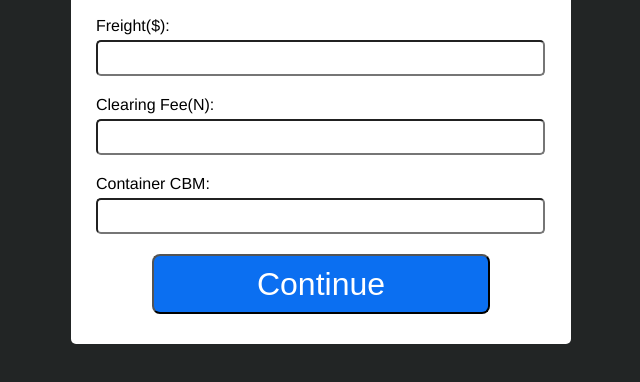
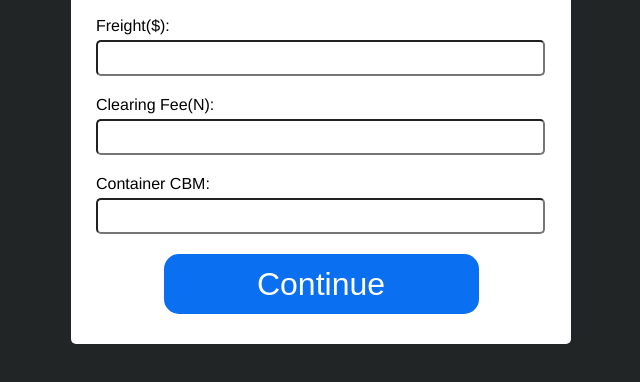
Before and after one commit to Kkebuka/Goods-cal, a plain HTML site: page index.html in a window 1280 px wide. Shown: the part 174-556 px from the top of the page, without its empty margins (319-959 px from the left). Drawn offline with Linux system fonts and the light colour scheme.

Commit message:
removed border

```diff
--- a/styles.css
+++ b/styles.css
@@ -27,7 +27,7 @@ body{
 
 }
 .cal, .con{
-   width: 75%;
+   width: 70%;
    height: 40px;
    font-size: large;
    box-sizing: border-box;
@@ -36,7 +36,8 @@ body{
    color: white;
    height: 60px;
     font-size: 2rem;
-    border-radius: 8px;
+    border-radius: 15px;
+    border: none;
 }
 
 .cal{
@@ -45,6 +46,7 @@ body{
     border-radius: 8px;
     color: 068FFF;
     display: none;
+
 
 
 }
```
